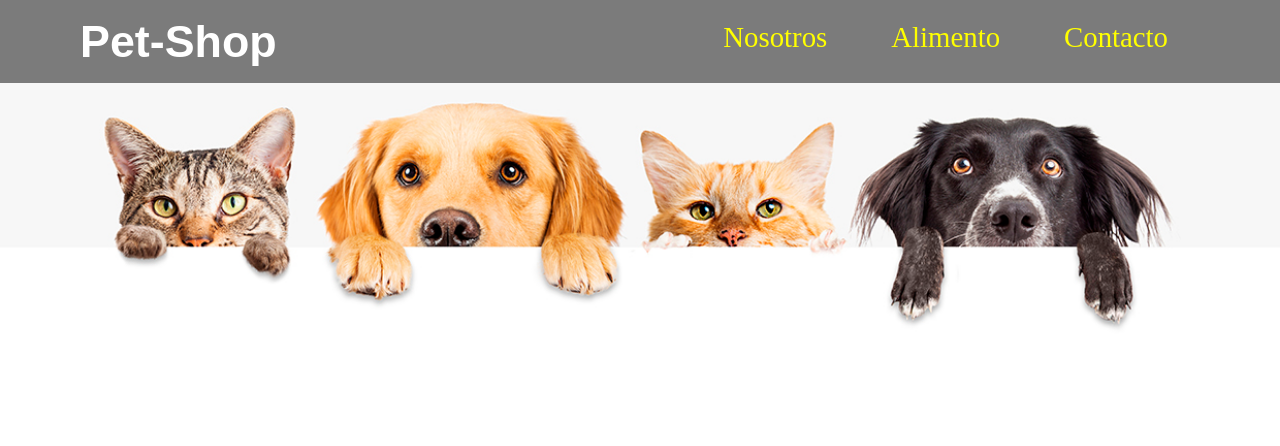
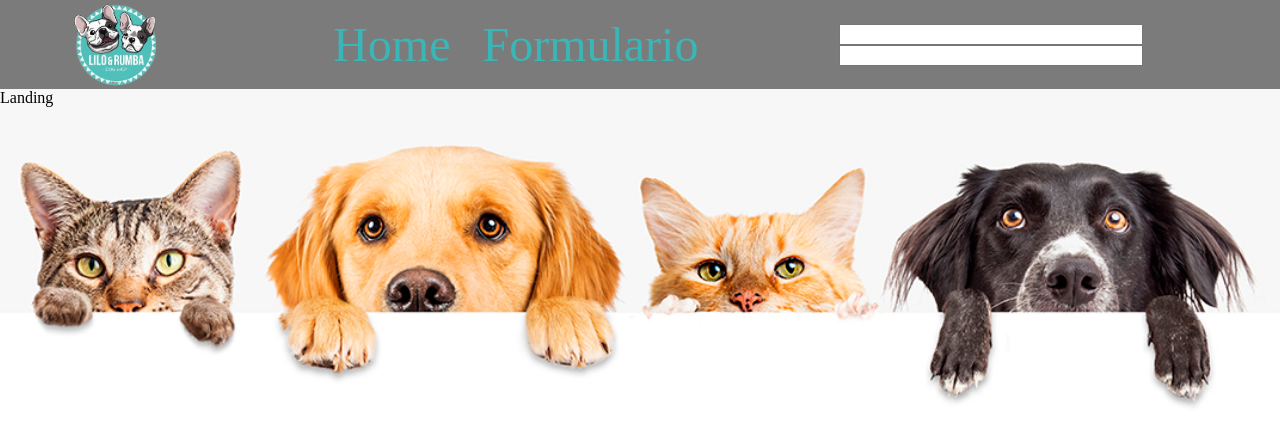
Before and after one commit to chipiazcurra2015/Pet-Shop, a React (Vite) app in the folder vite-project/: page / in a window 1280 px wide. Shown: the top 446 px of the page. Built offline with nearby package versions, Linux system fonts and the light colour scheme.

Commit message:
front create

```diff
--- a/vite-project/src/App.css
+++ b/vite-project/src/App.css
@@ -24,7 +24,7 @@
 
 /**Globales**/
 .contenedor{
-  max-width: 50rem;
+  max-width: 100rem;
   width: 90%;
   margin: 0 auto;
   padding-top: 1rem;
@@ -51,37 +51,3 @@ img{
 .centrar-texto{
   text-align: center;
 }
-
-.logo__nombre{
-  font-size: 2.8rem;
-  margin-bottom: 1rem;
-  color: white;
-}
-
-@media (min-width: 480px) {
-  .barra{
-    display: flex;
-    justify-content: space-between;
-    margin: 0 -10rem ;
-  }
-}
-.navegacion{
-  margin-top: 5px;
-}
-.navegacion__enlace{
-  display: flex;
-  justify-content: center;
-  color: yellow;
-  font-size: 1.5rem;
-  margin: 2rem;
-}
-@media (min-width: 480px) {
-  .navegacion__enlace{
-    color: yellow;
-    font-size: 1.8rem;
-    margin: 2rem;
-    display: initial;
-    text-align: center;
-    align-items: center;
-  }
-}
--- a/vite-project/src/App.jsx
+++ b/vite-project/src/App.jsx
@@ -1,26 +1,25 @@
 import { useState } from 'react'
+import {BrowserRouter,Route, Routes} from "react-router-dom"
 import './App.css'
+import Landing from './Views/Landing/Landing'
+import Home from './Views/Home/Home'
+import Create from './Views/Create/Create'
+import Detail from './Views/Detail/Detail'
+import NavBar from './Component/NavBar/NavBar'
 
 function App() {
-  const [count, setCount] = useState(0)
 
   return (
-        <div class="contenedor">
-                <div class="barra">
-                    <a class="logo" href="index.html">
-                        <h1 class="logo__nombre no-margin centrar-texto">Pet-<span class="logo__bold">Shop</span></h1>
-                    </a>
-
-                    <nav class="navegacion">
-                        <a href="nosotros.html" class="navegacion__enlace">Nosotros</a>
-                        <a href="cursos.html" class="navegacion__enlace">Alimento</a>
-                        <a href="contacto.html" class="navegacion__enlace">Contacto</a>
-                    </nav>
-            </div>
-
-        </div>
-
-              )
+    <BrowserRouter>
+        <NavBar/>
+          <Routes>
+            <Route path="/" element={<Landing />} />
+            <Route path="/home" element={<Home />} />
+            <Route path="/create" element={<Create />} />
+            <Route path="/detail/:id" element={<Detail />} />
+         </Routes>
+  </BrowserRouter>
+     )
 }
 
 export default App
--- /dev/null
+++ b/vite-project/src/Component/NavBar/NavBar.jsx
@@ -0,0 +1,23 @@
+import React from 'react'
+import logo_perritos from '../../assets/logo_perrito.png'
+import "./navBar.css"
+
+const NavBar = () => {
+  return (
+<div className='nav-conteiner'>
+    <div className='nav-img'>
+        <img src={logo_perritos} alt="logo_perritos" />
+    </div>
+    <div className='nav-cont-link'>
+        <a href="/home">Home</a>
+        <a href="/create">Formulario</a>
+    </div>
+    <div className='nav-cont-search'>
+        <input type="text" name='' />
+        <input type="submin" />
+    </div>
+</div>
+  )
+}
+
+export default NavBar
--- /dev/null
+++ b/vite-project/src/Component/NavBar/navBar.css
@@ -0,0 +1,18 @@
+.nav-conteiner{
+    display: flex;
+    justify-content: space-around;
+    align-items: center;
+    background-color: rgba(0, 0, 0, 0.5);
+}
+.nav-img{
+    width: 7%;
+    margin-bottom: -4px;
+}
+.nav-cont-link a{
+    color: rgb(58, 182, 182);
+    font-size: 3rem;
+    margin-left: 2rem;
+}
+.nav-cont-search input{
+    width: 80%; ;
+}
--- /dev/null
+++ b/vite-project/src/Views/Create/Create.jsx
@@ -0,0 +1,9 @@
+import React from 'react'
+
+const Create = () => {
+  return (
+    <div>Create</div>
+  )
+}
+
+export default Create
--- /dev/null
+++ b/vite-project/src/Views/Detail/Detail.jsx
@@ -0,0 +1,9 @@
+import React from 'react'
+
+const Detail = () => {
+  return (
+    <div>Detail</div>
+  )
+}
+
+export default Detail
--- /dev/null
+++ b/vite-project/src/Views/Home/Home.jsx
@@ -0,0 +1,9 @@
+import React from 'react'
+
+const Home = () => {
+  return (
+    <div>Home</div>
+  )
+}
+
+export default Home
--- /dev/null
+++ b/vite-project/src/Views/Landing/Landing.jsx
@@ -0,0 +1,9 @@
+import React from 'react'
+
+const Landing = () => {
+  return (
+    <div>Landing</div>
+  )
+}
+
+export default Landing
--- a/vite-project/src/index.css
+++ b/vite-project/src/index.css
@@ -1,36 +1,11 @@
 
-@media (min-width: 480px) {
-    .fondo{
+
+ .fondo{
         background-image: url('./assets/mascotas.jpg');
-        height: 336px;
+        height: 442px;
         width: 100%;
         background-size: cover;
         background-repeat: no-repeat;
         background-position: center center;
         margin: 0;
     }
-}
-    @media (min-width: 430px)and(min-height: 932px) {
-        .fondo{
-            width: 100%;
-        }
-      }
- .fondo{
-        background-image: url('./assets/mascotas.jpg');
-        height: 336px;
-        width: 100%;
-        background-size: cover;
-        background-repeat: no-repeat;
-        background-position: center center;
-        margin: 0;
-    }
-    .loco{
-       background-color: rgba(0, 0, 0, 0.5);
-       padding-bottom: 1rem;
-    }
-    @media (min-width: 480px) {
-        .loco{
-           background-color: rgba(0, 0, 0, 0.5);
-           padding-bottom: 0;
-        }
-    }
```
Also changed, not shown: vite-project/src/Component/Card/Card.jsx (added, +9 -0 lines), vite-project/src/Component/Cards/Cards.jsx (added, +9 -0 lines), vite-project/src/Component/SearchBar/SearchBar.jsx (added, +9 -0 lines), vite-project/src/assets/logo_perrito.png (added), vite-project/src/assets/perritos.jpg (added).
